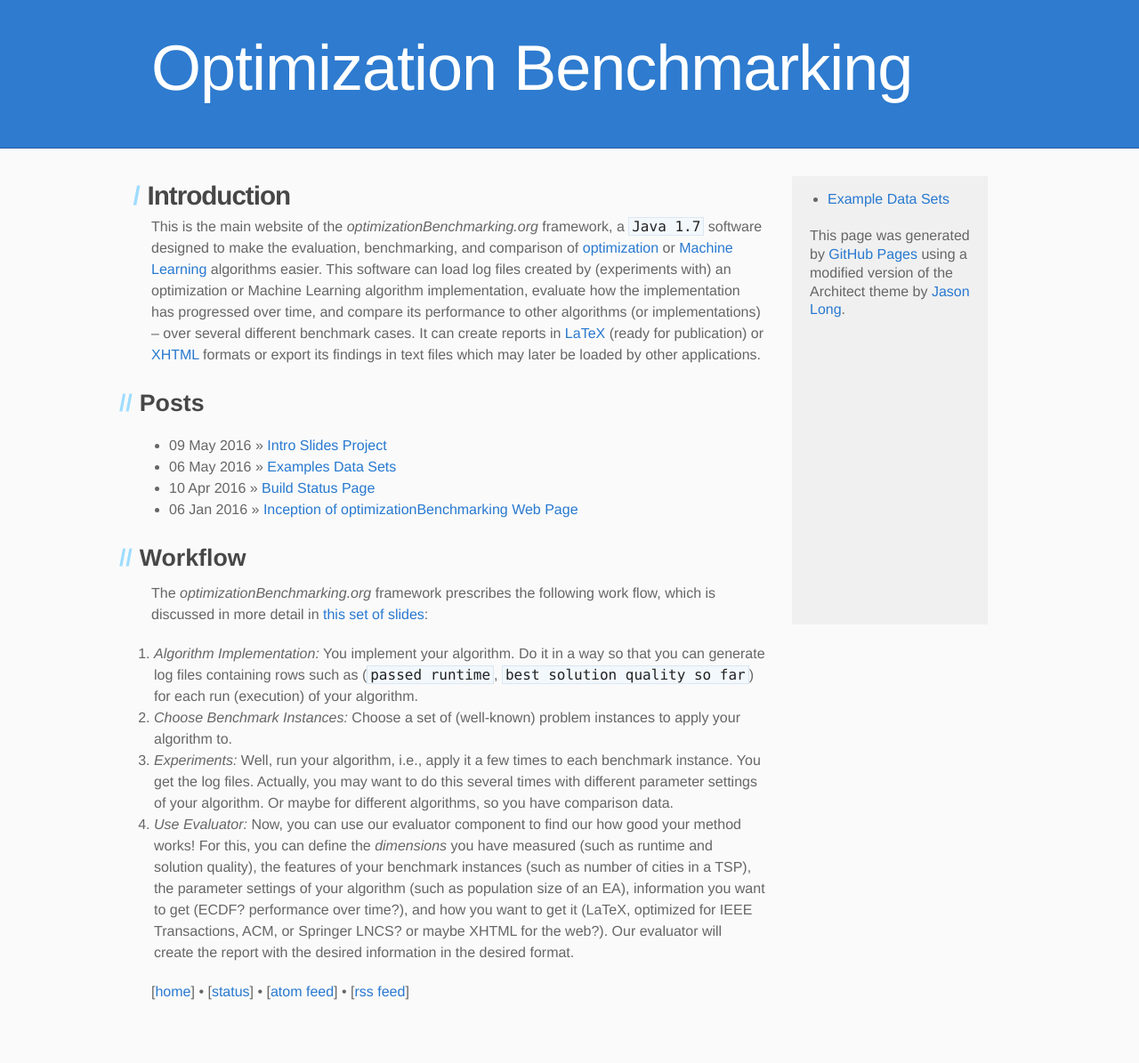
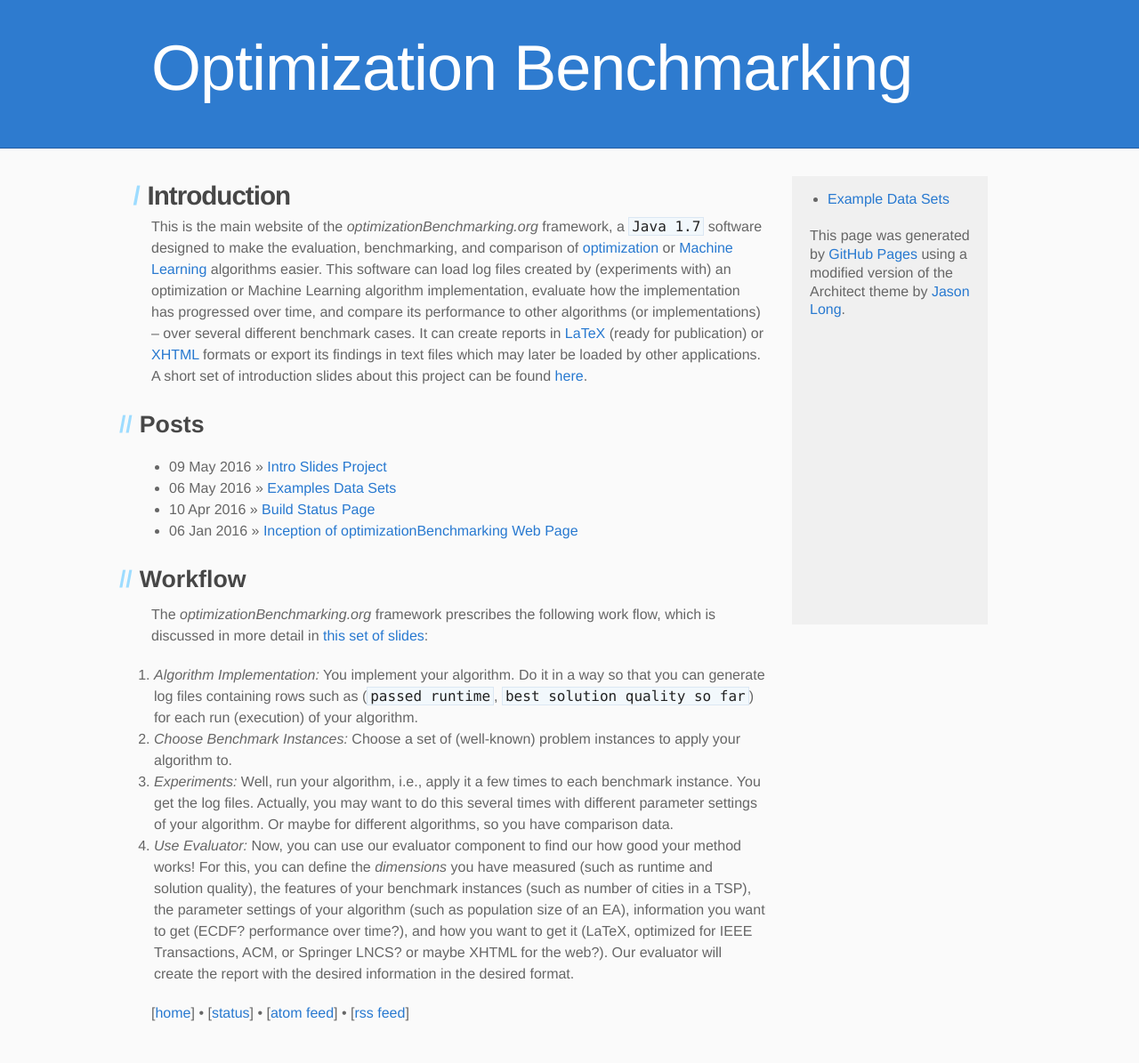
Before and after one commit to optimizationBenchmarking/optimizationBenchmarking.github.io, a Jekyll site: the page built from index.md, in a window 1280 px wide. Shown: the whole page at 89% size. Built offline with Jekyll 4.4.1, drawn with Linux system fonts in a browser that asks for light colours; before the commit the page ends 1171 px from its top, so only the background shows below that.

Commit message:
Added Link to Slides

```diff
--- a/index.md
+++ b/index.md
@@ -5,7 +5,7 @@ permalink: /
 ---
 
 # Introduction
-This is the main website of the *optimizationBenchmarking.org* framework, a `Java 1.7` software designed to make the evaluation, benchmarking, and comparison of [optimization](http://en.wikipedia.org/wiki/Mathematical_optimization) or [Machine Learning](http://en.wikipedia.org/wiki/Machine_learning) algorithms easier. This software  can load log files created by (experiments with) an optimization or Machine Learning algorithm implementation, evaluate how the implementation has progressed over time, and compare its performance to other algorithms (or implementations) -- over several different benchmark cases. It can create reports in [LaTeX](http://en.wikipedia.org/wiki/LaTeX) (ready for publication) or [XHTML](http://en.wikipedia.org/wiki/XHTML) formats or export its findings in text files which may later be loaded by other applications.
+This is the main website of the *optimizationBenchmarking.org* framework, a `Java 1.7` software designed to make the evaluation, benchmarking, and comparison of [optimization](http://en.wikipedia.org/wiki/Mathematical_optimization) or [Machine Learning](http://en.wikipedia.org/wiki/Machine_learning) algorithms easier. This software  can load log files created by (experiments with) an optimization or Machine Learning algorithm implementation, evaluate how the implementation has progressed over time, and compare its performance to other algorithms (or implementations) -- over several different benchmark cases. It can create reports in [LaTeX](http://en.wikipedia.org/wiki/LaTeX) (ready for publication) or [XHTML](http://en.wikipedia.org/wiki/XHTML) formats or export its findings in text files which may later be loaded by other applications. A short set of introduction slides about this project can be found <a href="https://circleci.com/api/v1/project/optimizationBenchmarking/documentation-intro-slides/latest/artifacts/0/$CIRCLE_ARTIFACTS/intro-slides.pdf?branch=master">here</a>.
 
 ## Posts
 <ul class="posts">
```
